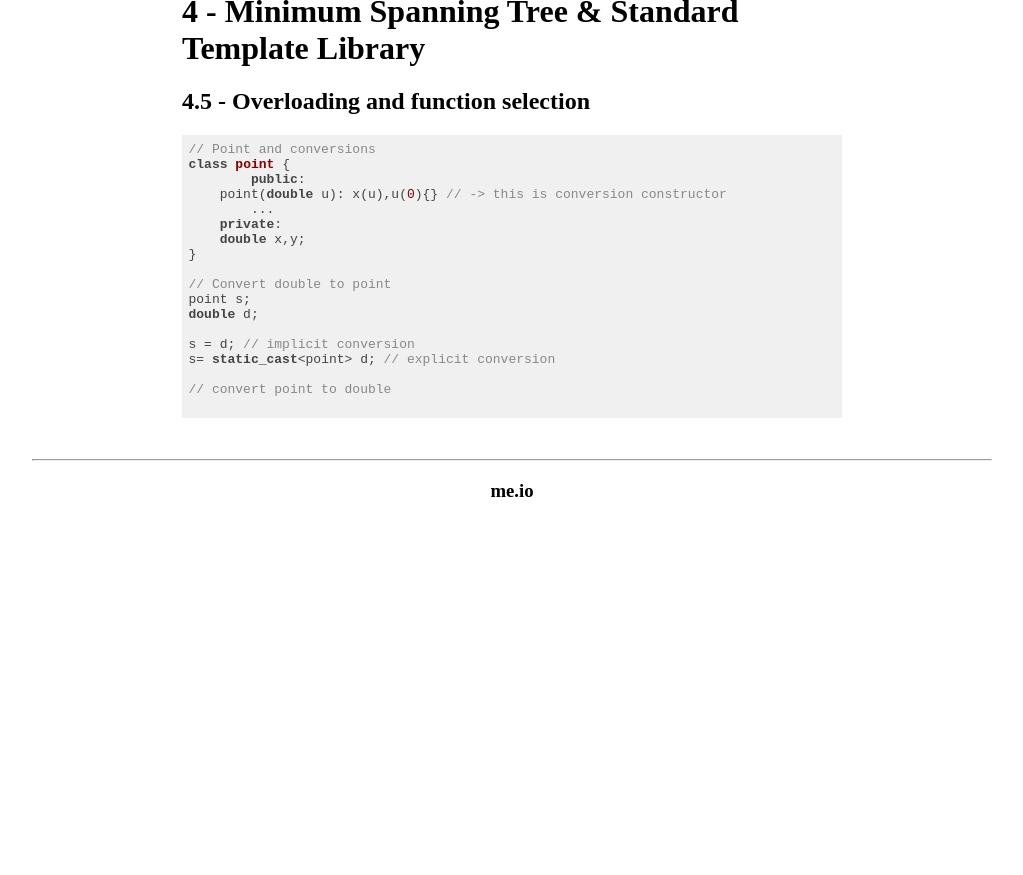
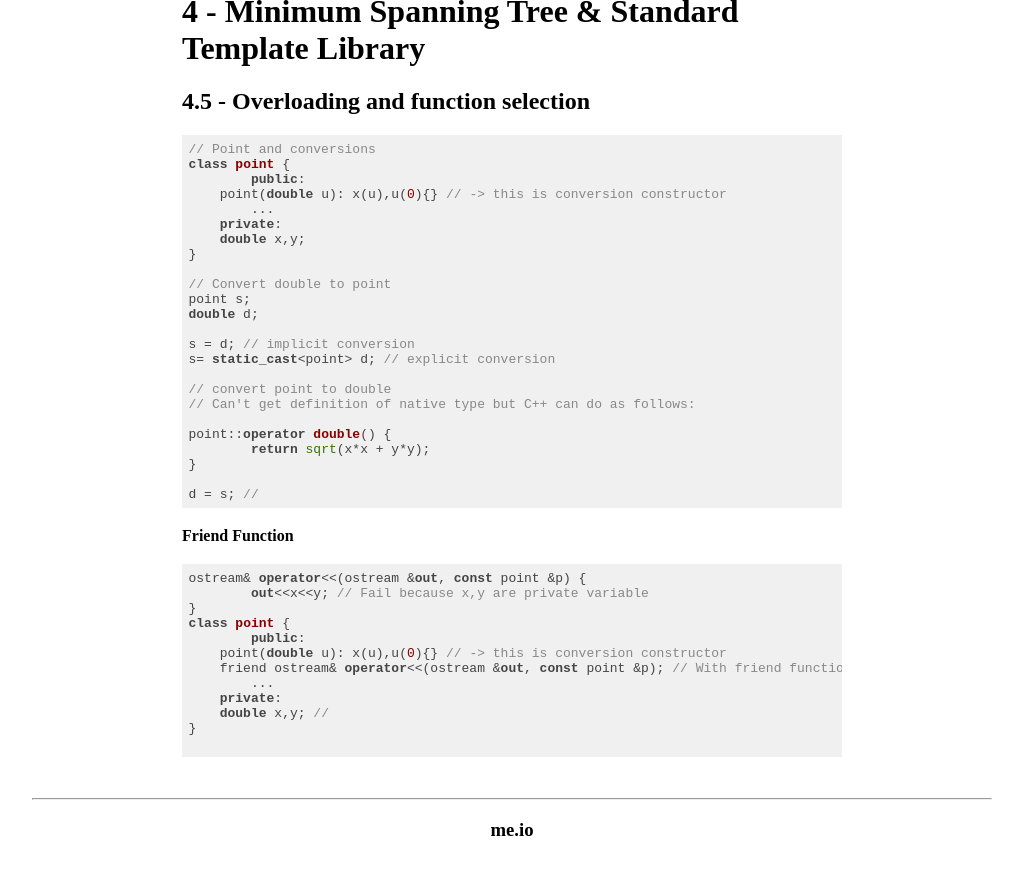
Before and after one commit to congdv/congdv.github.io, a Jekyll site: the page built from _posts/2017-07-31-C++-for-c-programer-coursera.md, in a window 1280 px wide and 900 px high, scrolled down 4209 px. Shown: the top 875 px of the window, without its empty margins (128-1151 px from the left). Built offline with Jekyll 4.4.1, drawn with Linux system fonts in a browser that asks for light colours; before the commit the page ends 4770 px from its top, so only the background shows below that.

Commit message:
Update 2017-07-31-C++-for-c-programer-coursera.md

````diff
--- a/_posts/2017-07-31-C++-for-c-programer-coursera.md
+++ b/_posts/2017-07-31-C++-for-c-programer-coursera.md
@@ -185,5 +185,28 @@ s = d; // implicit conversion
 s= static_cast<point> d; // explicit conversion
 
 // convert point to double
+// Can't get definition of native type but C++ can do as follows:
+
+point::operator double() {
+	return sqrt(x*x + y*y);
+}
+
+d = s; //
+```
+
+**Friend Function**
 
 ```
+ostream& operator<<(ostream &out, const point &p) {
+	out<<x<<y; // Fail because x,y are private variable
+}
+class point {
+	public:
+    point(double u): x(u),u(0){} // -> this is conversion constructor
+    friend ostream& operator<<(ostream &out, const point &p); // With friend function can get value x,y.
+   	...
+    private:
+    double x,y; //
+}
+
+```
````
